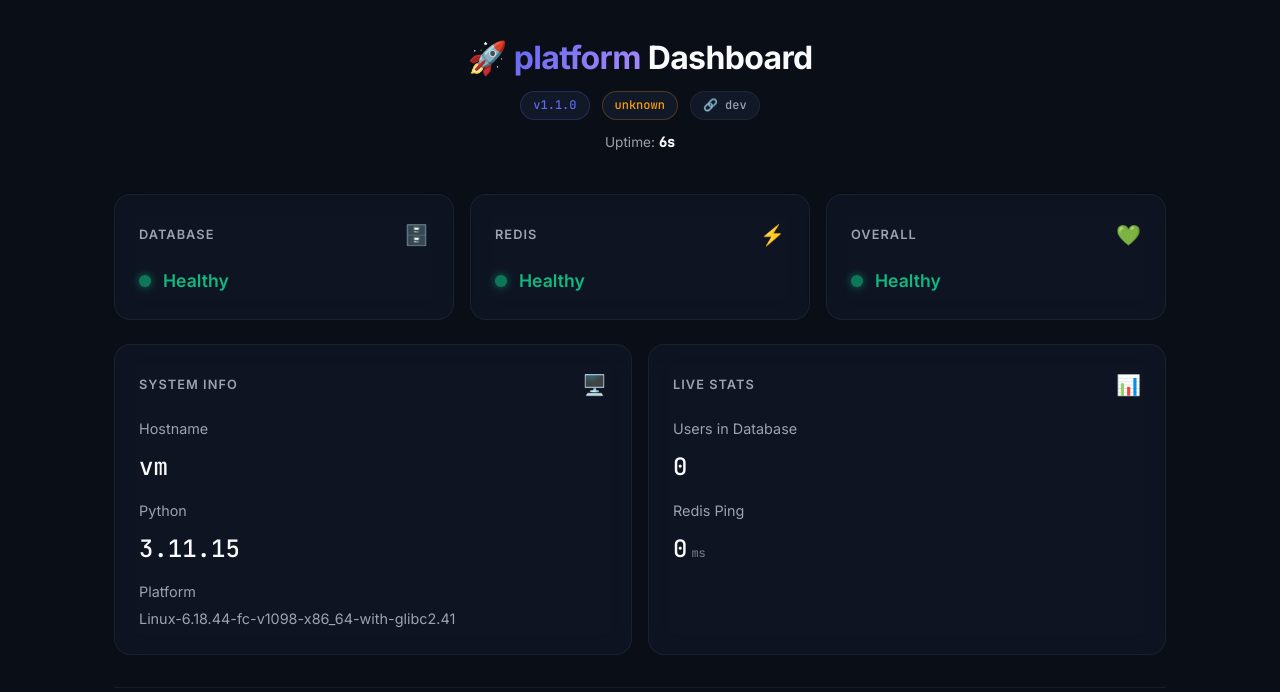
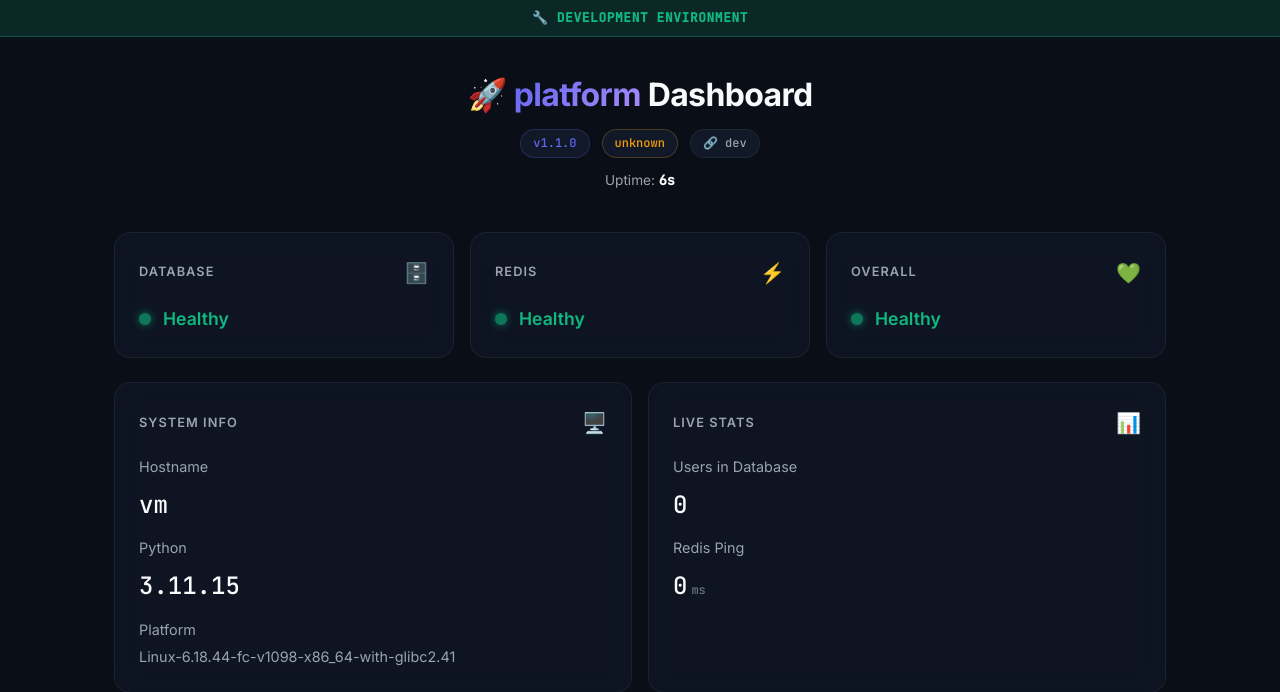
Before and after one commit to carlosfcruz/DevOpsProject, a FastAPI app: page /dashboard in a window 1280 px wide. Shown: the top 692 px of the page. Run offline with FastAPI, Linux system fonts and the light colour scheme; some libraries are stand-ins or nearby versions.

Commit message:
feat(dashboard): add environment banner and fix Helm ConfigMap - Add colored env banner (green=dev, amber=staging, red=prod) - Add Helm ConfigMap template to properly inject env vars - Change APP_ENV to staging for K8s deployment - Fix: unknown environment and empty stats on K8s

```diff
--- a/platform-chart/values.yaml
+++ b/platform-chart/values.yaml
@@ -7,7 +7,8 @@ api:
   port: 8000
   env:
     APP_NAME: "platform"
-    APP_ENV: "development"
+    APP_ENV: "staging"
+    LOG_LEVEL: "info"
     POSTGRES_HOST: "postgres"
     REDIS_HOST: "redis"
 
--- a/services/api/app/static/app.js
+++ b/services/api/app/static/app.js
@@ -53,6 +53,19 @@ async function fetchStatus() {
         $('app-name').textContent = data.app.name;
         $('app-version').textContent = 'v' + data.app.version;
         $('app-env').textContent = data.app.environment;
+        var env = data.app.environment.toLowerCase();
+        var banner = $('env-banner');
+        banner.className = 'env-banner';
+        if (env === 'production') {
+            banner.textContent = '🚀 production environment';
+            banner.classList.add('env-banner--production');
+        } else if (env === 'staging') {
+            banner.textContent = '🧪 staging environment';
+            banner.classList.add('env-banner--staging');
+        } else {
+            banner.textContent = '🔧 development environment';
+            banner.classList.add('env-banner--development');
+        }
         $('app-commit').textContent = '🔗 ' + data.app.commit.substring(0, 7);
 
         currentUptime = data.app.uptime_seconds;
--- a/services/api/app/static/dashboard.html
+++ b/services/api/app/static/dashboard.html
@@ -1,5 +1,6 @@
 <!DOCTYPE html>
 <html lang="en">
+
 <head>
   <meta charset="UTF-8" />
   <meta name="viewport" content="width=device-width, initial-scale=1.0" />
@@ -7,7 +8,10 @@
   <meta name="description" content="Real-time status dashboard for the OpsPilot platform application" />
   <link rel="stylesheet" href="/static/styles.css" />
 </head>
+
 <body>
+
+  <div class="env-banner" id="env-banner">loading environment…</div>
 
   <div class="container">
 
@@ -120,4 +124,5 @@
 
   <script src="/static/app.js"></script>
 </body>
+
 </html>
--- a/services/api/app/static/styles.css
+++ b/services/api/app/static/styles.css
@@ -47,6 +47,35 @@ body {
   max-width: 1100px;
   margin: 0 auto;
   padding: 2rem 1.5rem 3rem;
+}
+
+/* Environment banner */
+.env-banner {
+  text-align: center;
+  padding: 0.5rem 1rem;
+  font-size: 0.8rem;
+  font-weight: 600;
+  font-family: var(--font-mono);
+  letter-spacing: 0.05em;
+  text-transform: uppercase;
+}
+
+.env-banner--development {
+  background: rgba(16, 185, 129, 0.15);
+  color: var(--green);
+  border-bottom: 1px solid rgba(16, 185, 129, 0.3);
+}
+
+.env-banner--staging {
+  background: rgba(245, 158, 11, 0.15);
+  color: var(--amber);
+  border-bottom: 1px solid rgba(245, 158, 11, 0.3);
+}
+
+.env-banner--production {
+  background: rgba(239, 68, 68, 0.15);
+  color: var(--red);
+  border-bottom: 1px solid rgba(239, 68, 68, 0.3);
 }
 
 /* Header */
```
Also changed, not shown: platform-chart/templates/configmap.yaml (added, +8 -0 lines).
